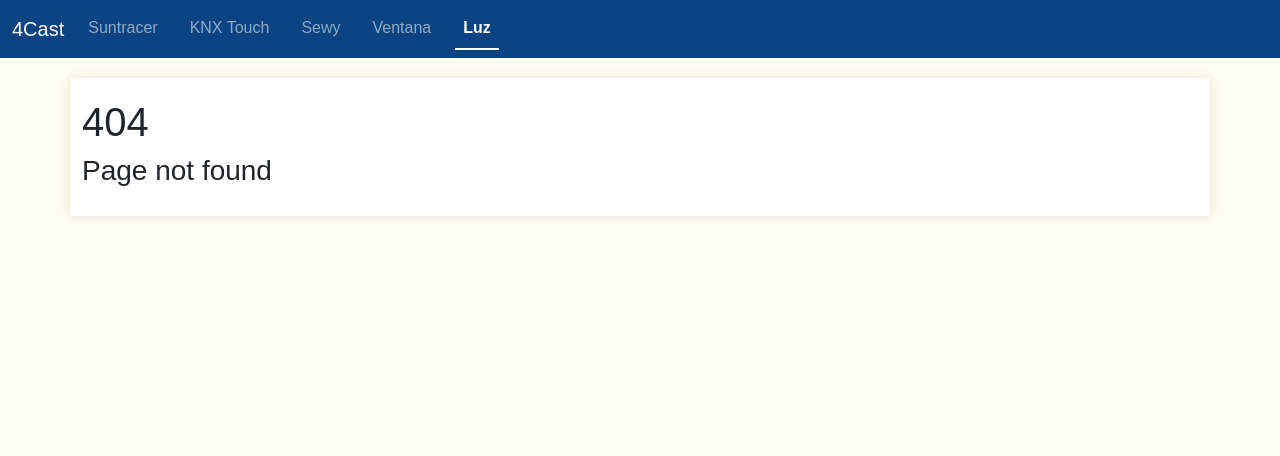
After one commit to icastellsg/TimeSeriesForecastingIA, a Flask app: page /luz/ in a window 1280 px wide. The commit adds this page. Shown: the top 456 px of the page. Run offline with Flask 3, Linux system fonts and the light colour scheme.

Commit message:
feat: 404

```diff
--- a/web/app.py
+++ b/web/app.py
@@ -69,3 +69,7 @@ def get_prediction_graph(prediction):
 
     data = base64.b64encode(buf.getbuffer()).decode("ascii")
     return data
+
+@app.errorhandler(404)
+def not_found(e):
+    return render_template('404.html')
--- a/web/static/base.css
+++ b/web/static/base.css
@@ -21,7 +21,7 @@ header {
 }
 
 main {
-    max-width: 800px;
+
     margin: 20px auto;
     padding: 20px;
     background-color: var(--text-color-contrast);
--- /dev/null
+++ b/web/templates/404.html
@@ -0,0 +1,10 @@
+{% extends "base_template.html" %}
+
+{% block title %}Not found{% endblock title %}
+
+{% block content %}
+
+    <h1>404</h1>
+    <h3>Page not found</h3>
+
+{% endblock content %}
--- a/web/templates/base_template.html
+++ b/web/templates/base_template.html
@@ -10,7 +10,7 @@
 <body>
     <nav class="navbar navbar-expand-lg" data-bs-theme="dark" style="background-color: var(--color_primary);">
         <div class="container-fluid">
-          <a class="navbar-brand" href="#">4Cast</a>
+          <a class="navbar-brand" href="/">4Cast</a>
           <button class="navbar-toggler" type="button" data-bs-toggle="collapse" data-bs-target="#navbarTogglerDemo02" aria-controls="navbarTogglerDemo02" aria-expanded="false" aria-label="Toggle navigation">
             <span class="navbar-toggler-icon"></span>
           </button>
@@ -36,9 +36,7 @@
         </div>
       </nav>
 
-
-
-    <main>
+    <main class="container">
         {% block content %}{% endblock content %}
     </main>
 
```
Also changed, not shown: web/templates/predict_with_flaskForms.html (+1 -1 lines).
